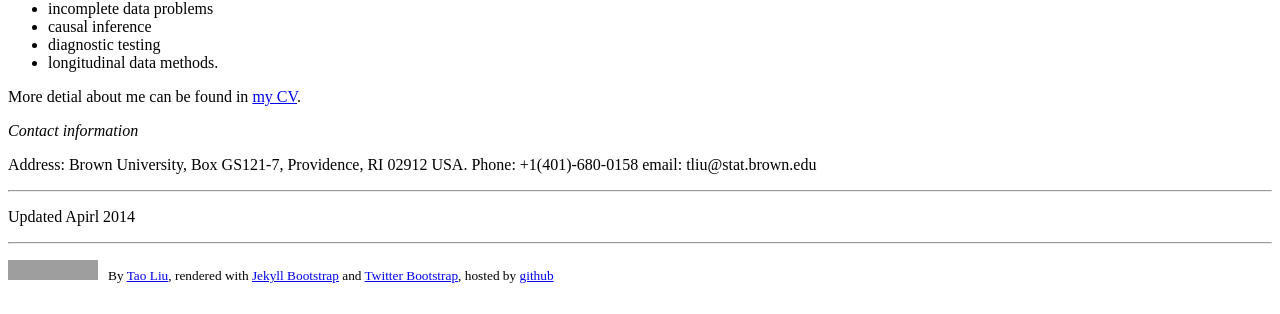
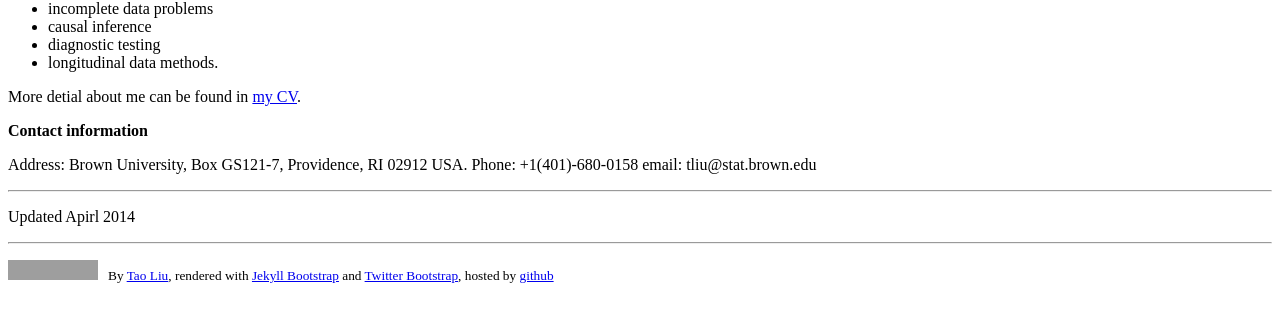
Before and after one commit to taotliu/my_bio, a Jekyll site: the page built from index.md, in a window 1280 px wide. Shown: the part 179-493 px from the top of the page. Built offline with Jekyll 4.4.1, drawn with Linux system fonts in a browser that asks for light colours; grey boxes are pictures that could not be loaded.

Commit message:
bio updated

```diff
--- a/index.md
+++ b/index.md
@@ -15,7 +15,7 @@ His research interests include
 
 More detial about me can be found in [my CV](.).
 
-*Contact information*
+**Contact information**
 
 Address: Brown University, Box GS121-7, Providence, RI 02912 USA.
 Phone: +1(401)-680-0158
```
